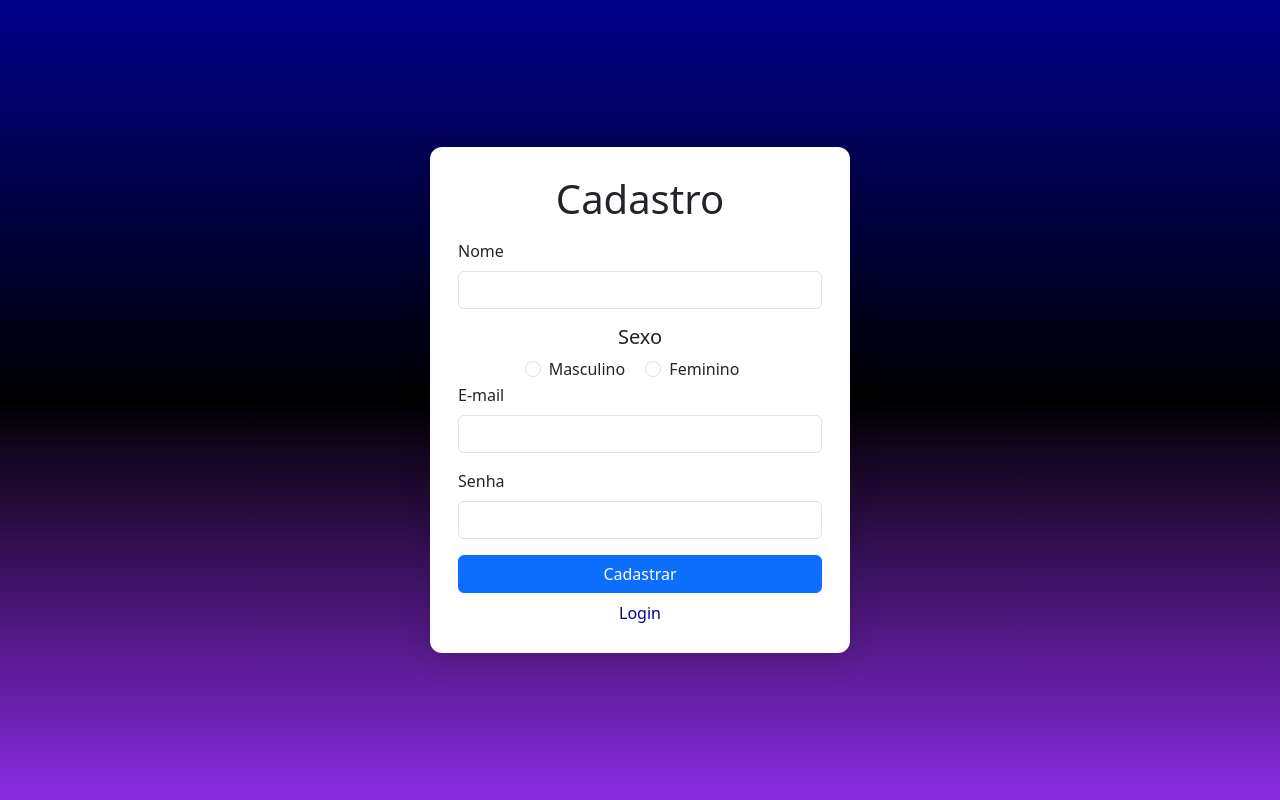
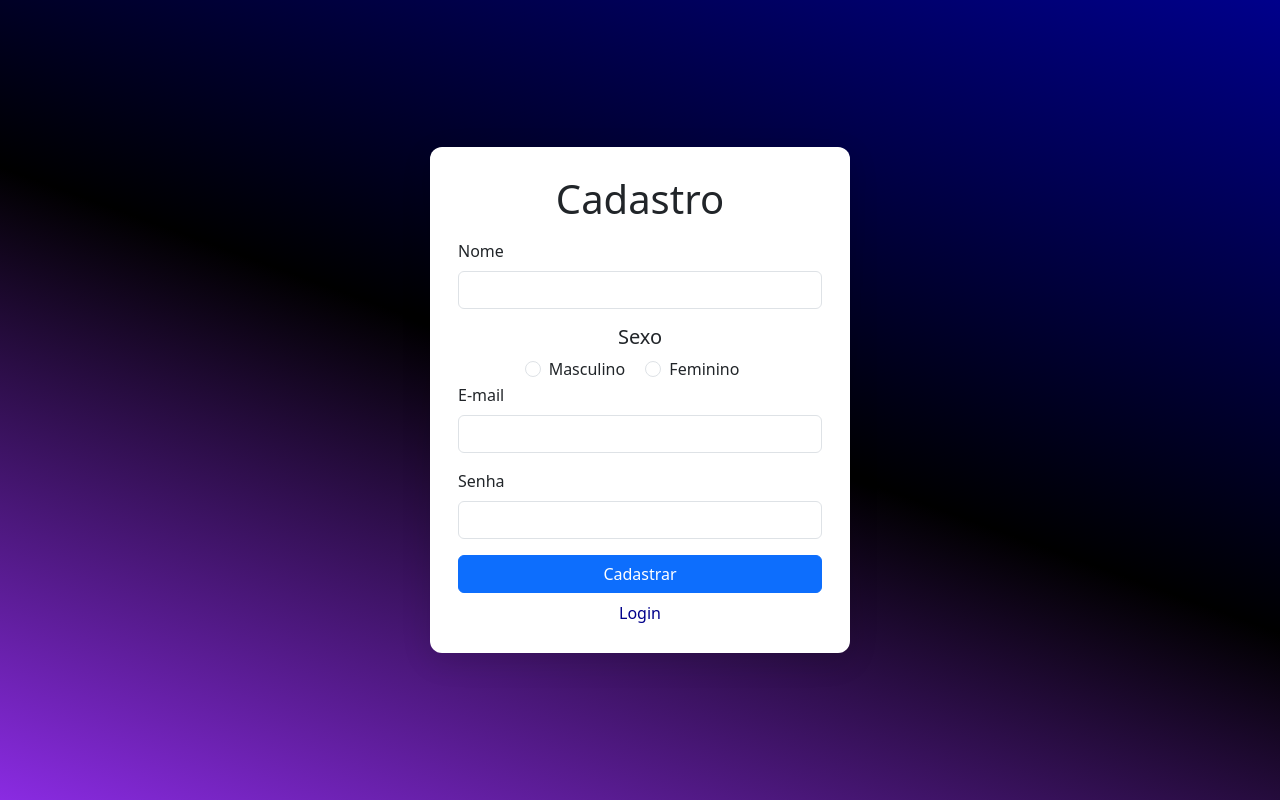
Before and after one commit to RafaelGoncalves-bit/PI-2SEM-FATEC, a PHP site: page /cadastro.php in a window 1280 px wide. Run offline with PHP 8.4, Linux system fonts and the light colour scheme.

Commit message:
update estilo.css

```diff
--- a/pages/css/estilo.css
+++ b/pages/css/estilo.css
@@ -7,7 +7,7 @@ body {
 }
 
 .background-cadastro{
-    background-image: linear-gradient(0deg, blueviolet, black, darkblue);
+    background-image: linear-gradient(20deg, blueviolet, black, darkblue);
 }
 
 
```
